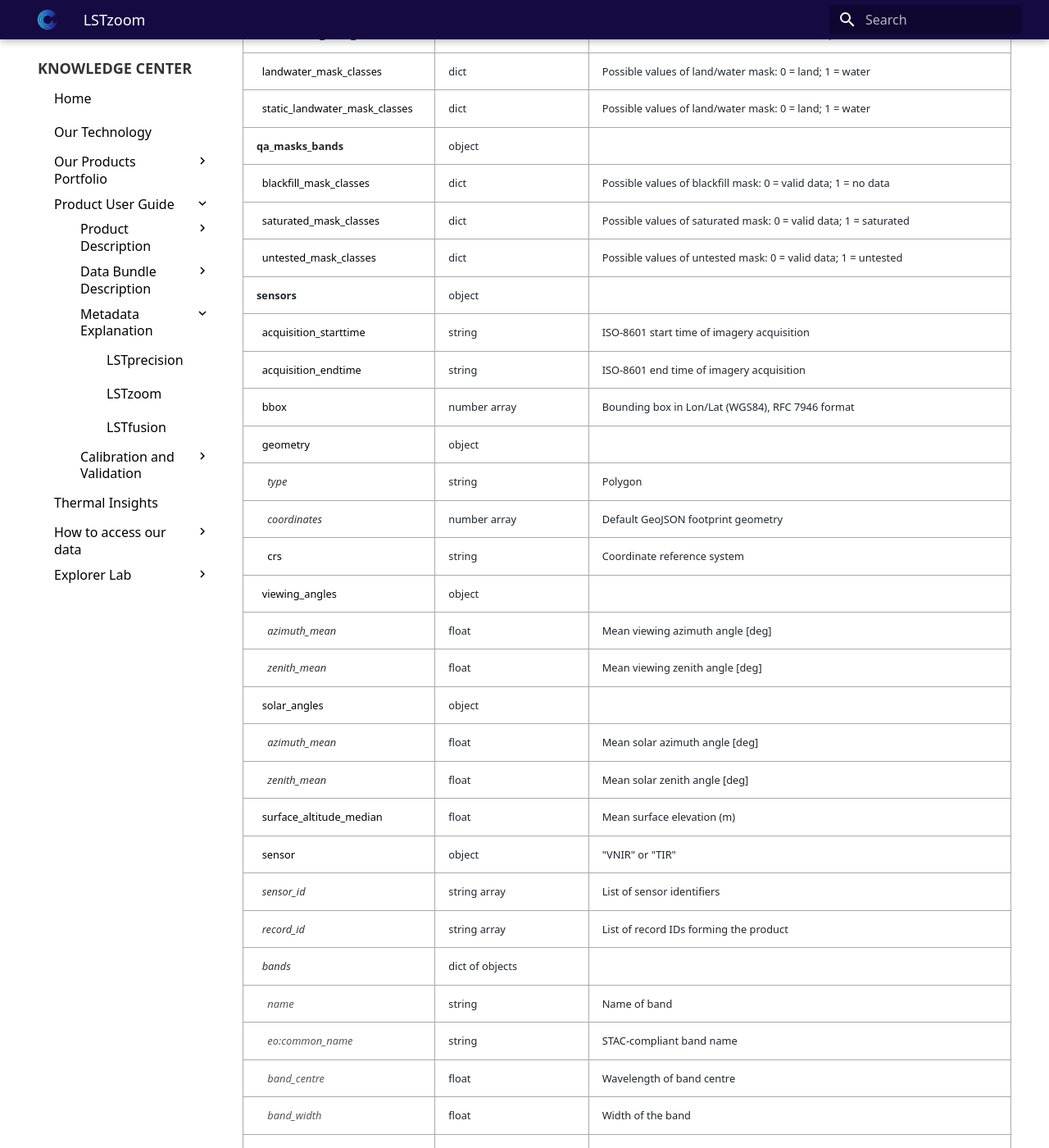
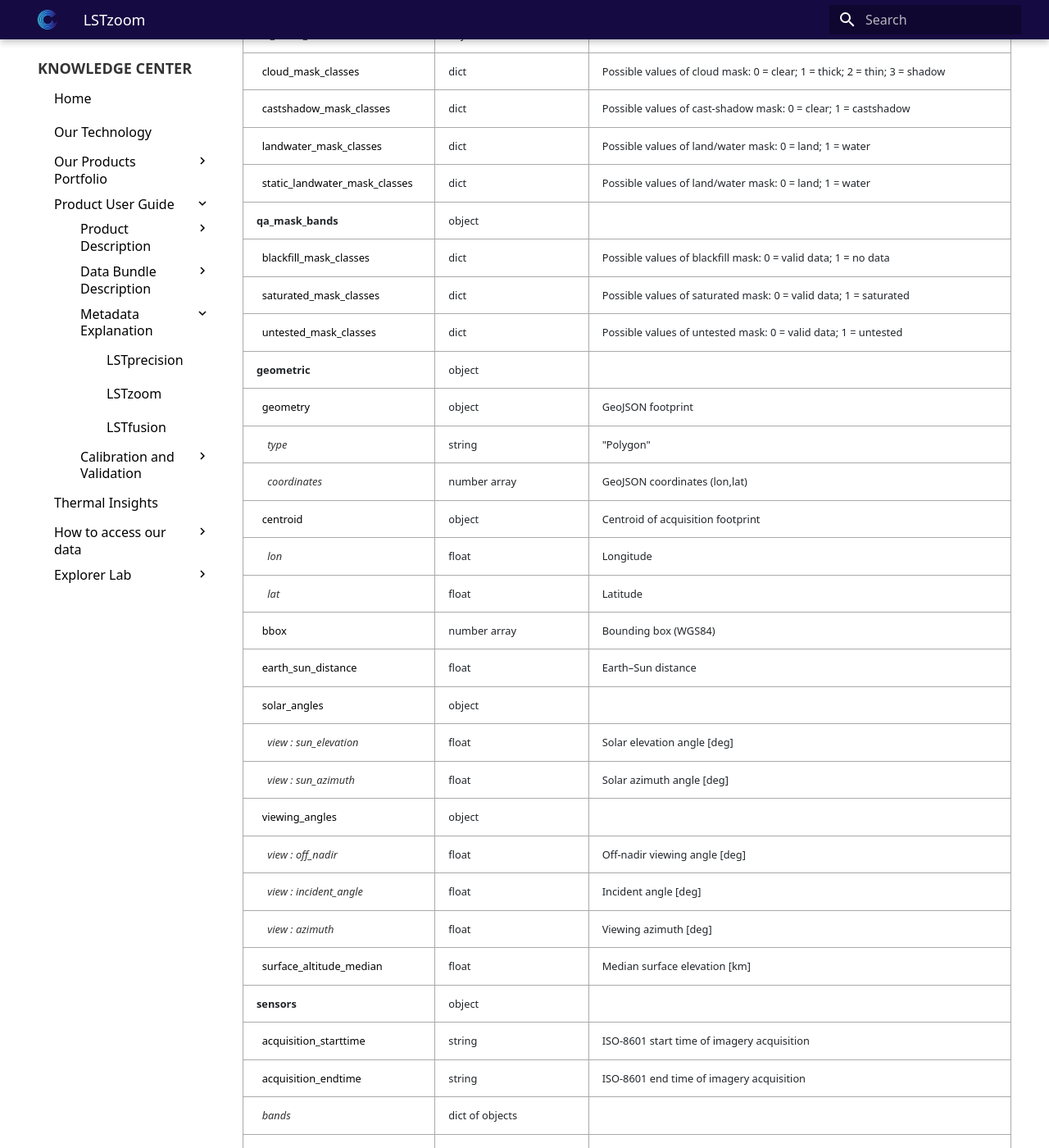
Before and after one commit to constellr/product-lst, an MkDocs documentation site: the page built from docs/LST-zoom-metadata.md, in a window 1280 px wide and 1400 px high, scrolled down 1172 px. Shown: the whole window at 82% size. Built offline with MkDocs 1.6.1 and Material for MkDocs 9.7.7, drawn with Linux system fonts in a browser that asks for light colours; the version menu is left out; some of the changed text lies outside the part shown.

Commit message:
changes for LSTzoom and LSTprecision metadata

```diff
--- a/docs/LST-zoom-metadata.md
+++ b/docs/LST-zoom-metadata.md
@@ -35,7 +35,9 @@ This page describes the metadata file used for L2A products.
   <tr><td class="level-1">processing_scenario</td><td>string</td><td>"NRT" or "RPR"</td></tr>
   <tr><td class="level-1">acquisition_id</td><td>string</td><td>Location and time of acquisition</td></tr>
   <tr><td class="level-1">acquisition_datetime</td><td>string</td><td>Date and time of the acquisition, ISO 8601 format at UTC time</td></tr>
-  <tr><td class="level-1">processing_time</td><td>string</td><td>ISO-8601 string indicating start time of imagery processing</td></tr>
+  <tr><td class="level-1">day_flag</td><td>bool</td><td>Indicates whether acquisition occurred during daytime</td></tr>
+
+  <tr><td class="level-1">processing_time</td><td>string</td><td>Processing start time in ISO 8601 format at UTC time</td></tr>
   <tr><td class="level-1">parent_product_key</td><td>string</td><td> </td></tr>
   <tr><td class="level-1">link</td><td>string</td><td><a href= "https://constellr.github.io/product-lst/Technical-specification/">URL with complementary documentation and data access info</a></td></tr>
   <tr><td class="level-1">source</td><td>string</td><td>"constellr"</td></tr>
@@ -47,39 +49,55 @@ This page describes the metadata file used for L2A products.
   <tr><td class="level-1">thick_cloud_percentage</td><td>float</td><td>Percentage of pixels covered by thick clouds</td></tr>
   <tr><td class="level-1">thin_cloud_percentage</td><td>float</td><td>Percentage of pixels covered by thin clouds</td></tr>
   <tr><td class="level-1">cloud_shadow_percentage</td><td>float</td><td>Percentage of pixels affected by cloud shadows</td></tr>
+    <tr><td class="level-1">cloud_cover_computed</td><td>bool</td><td>Indicates whether cloud cover was computed from masks (true/false)</td></tr>
 
   <!-- mask_arrays -->
-  <tr><td class="level-1">scl_masks_bands</td><td>object</td><td></td></tr>
+  <tr><td class="level-1">scl_mask_bands</td><td>object</td><td></td></tr>
   <tr><td class="level-2">&nbsp;&nbsp;cloud_mask_classes</td><td>dict</td><td>Possible values of cloud mask: 0 = clear; 1 = thick; 2 = thin; 3 = shadow </td></tr>
   <tr><td class="level-2">&nbsp;&nbsp;castshadow_mask_classes</td><td>dict</td><td>Possible values of cast-shadow mask: 0 = clear; 1 = castshadow</td></tr>
   <tr><td class="level-2">&nbsp;&nbsp;landwater_mask_classes</td><td>dict</td><td>Possible values of land/water mask: 0 = land; 1 = water</td></tr>
   <tr><td class="level-2">&nbsp;&nbsp;static_landwater_mask_classes</td><td>dict</td><td>Possible values of land/water mask: 0 = land; 1 = water</td></tr>
 
   <!-- qa mask arrays -->
-  <tr><td class="level-1">qa_masks_bands</td><td>object</td><td></td></tr>
+  <tr><td class="level-1">qa_mask_bands</td><td>object</td><td></td></tr>
   <tr><td class="level-2">&nbsp;&nbsp;blackfill_mask_classes</td><td>dict</td><td>Possible values of blackfill mask: 0 = valid data; 1 = no data </td></tr>
   <tr><td class="level-2">&nbsp;&nbsp;saturated_mask_classes</td><td>dict</td><td>Possible values of saturated mask: 0 = valid data; 1 = saturated </td></tr>
   <tr><td class="level-2">&nbsp;&nbsp;untested_mask_classes</td><td>dict</td><td>Possible values of untested mask: 0 = valid data; 1 = untested </td></tr>
+
+
+  <!-- geometric -->
+<tr><td class="level-1">geometric</td><td>object</td><td></td></tr>
+
+<tr><td class="level-2">&nbsp;&nbsp;geometry</td><td>object</td><td>GeoJSON footprint</td></tr>
+<tr><td class="level-3">&nbsp;&nbsp;&nbsp;&nbsp;type</td><td>string</td><td>"Polygon"</td></tr>
+<tr><td class="level-3">&nbsp;&nbsp;&nbsp;&nbsp;coordinates</td><td>number array</td><td>GeoJSON coordinates (lon,lat)</td></tr>
+
+<tr><td class="level-2">&nbsp;&nbsp;centroid</td><td>object</td><td>Centroid of acquisition footprint</td></tr>
+<tr><td class="level-3">&nbsp;&nbsp;&nbsp;&nbsp;lon</td><td>float</td><td>Longitude</td></tr>
+<tr><td class="level-3">&nbsp;&nbsp;&nbsp;&nbsp;lat</td><td>float</td><td>Latitude</td></tr>
+
+<tr><td class="level-2">&nbsp;&nbsp;bbox</td><td>number array</td><td>Bounding box (WGS84)</td></tr>
+<tr><td class="level-2">&nbsp;&nbsp;earth_sun_distance</td><td>float</td><td>Earth–Sun distance</td></tr>
+
+<tr><td class="level-2">&nbsp;&nbsp;solar_angles</td><td>object</td><td></td></tr>
+<tr><td class="level-3">&nbsp;&nbsp;&nbsp;&nbsp;view : sun_elevation</td><td>float</td><td>Solar elevation angle [deg]</td></tr>
+<tr><td class="level-3">&nbsp;&nbsp;&nbsp;&nbsp;view : sun_azimuth</td><td>float</td><td>Solar azimuth angle [deg]</td></tr>
+
+<tr><td class="level-2">&nbsp;&nbsp;viewing_angles</td><td>object</td><td></td></tr>
+<tr><td class="level-3">&nbsp;&nbsp;&nbsp;&nbsp;view : off_nadir</td><td>float</td><td>Off-nadir viewing angle [deg]</td></tr>
+<tr><td class="level-3">&nbsp;&nbsp;&nbsp;&nbsp;view : incident_angle</td><td>float</td><td>Incident angle [deg]</td></tr>
+<tr><td class="level-3">&nbsp;&nbsp;&nbsp;&nbsp;view : azimuth</td><td>float</td><td>Viewing azimuth [deg]</td></tr>
+
+<tr><td class="level-2">&nbsp;&nbsp;surface_altitude_median</td><td>float</td><td>Median surface elevation [km]</td></tr>
+
 
   <!-- sensors -->
   <tr><td class="level-1">sensors</td><td>object</td><td></td></tr>
   <tr><td class="level-2">&nbsp;&nbsp;acquisition_starttime</td><td>string</td><td>ISO-8601 start time of imagery acquisition</td></tr>
   <tr><td class="level-2">&nbsp;&nbsp;acquisition_endtime</td><td>string</td><td>ISO-8601 end time of imagery acquisition</td></tr>
-  <tr><td class="level-2">&nbsp;&nbsp;bbox</td><td>number array</td><td>Bounding box in Lon/Lat (WGS84), RFC 7946 format</td></tr>
-  <tr><td class="level-2">&nbsp;&nbsp;geometry</td><td>object</td><td></td></tr>
-  <tr><td class="level-3">&nbsp;&nbsp;&nbsp;&nbsp;type</td><td>string</td><td>Polygon</td></tr>
-  <tr><td class="level-3">&nbsp;&nbsp;&nbsp;&nbsp;coordinates</td><td>number array</td><td>Default GeoJSON footprint geometry</td></tr>
-  <tr><td class="level-2">&nbsp;&nbsp;&nbsp;&nbsp;crs</td><td>string</td><td>Coordinate reference system</td></tr>
-  <tr><td class="level-2">&nbsp;&nbsp;viewing_angles</td><td>object</td><td></td></tr>
-  <tr><td class="level-3">&nbsp;&nbsp;&nbsp;&nbsp;azimuth_mean</td><td>float</td><td>Mean viewing azimuth angle [deg]</td></tr>
-  <tr><td class="level-3">&nbsp;&nbsp;&nbsp;&nbsp;zenith_mean</td><td>float</td><td>Mean viewing zenith angle [deg]</td></tr>
-  <tr><td class="level-2">&nbsp;&nbsp;solar_angles</td><td>object</td><td></td></tr>
-  <tr><td class="level-3">&nbsp;&nbsp;&nbsp;&nbsp;azimuth_mean</td><td>float</td><td>Mean solar azimuth angle [deg]</td></tr>
-  <tr><td class="level-3">&nbsp;&nbsp;&nbsp;&nbsp;zenith_mean</td><td>float</td><td>Mean solar zenith angle [deg]</td></tr>
-  <tr><td class="level-2">&nbsp;&nbsp;surface_altitude_median</td><td>float</td><td>Mean surface elevation (m)</td></tr>
-  <tr><td class="level-2">&nbsp;&nbsp;sensor</td><td>object</td><td>"VNIR" or "TIR"</td></tr>
-  <tr><td class="level-3">&nbsp;&nbsp;sensor_id</td><td>string array</td><td>List of sensor identifiers</td></tr>
-  <tr><td class="level-3">&nbsp;&nbsp;record_id</td><td>string array</td><td>List of record IDs forming the product</td></tr>
+
+
+
 
   <!-- bands -->
   <tr><td class="level-3">&nbsp;&nbsp;bands</td><td>dict of objects</td><td></td></tr>
@@ -87,9 +105,9 @@ This page describes the metadata file used for L2A products.
   <tr><td class="level-4">&nbsp;&nbsp;&nbsp;&nbsp;eo:common_name</td><td>string</td><td>STAC-compliant band name</td></tr>
   <tr><td class="level-4">&nbsp;&nbsp;&nbsp;&nbsp;band_centre</td><td>float</td><td>Wavelength of band centre</td></tr>
   <tr><td class="level-4">&nbsp;&nbsp;&nbsp;&nbsp;band_width</td><td>float</td><td>Width of the band</td></tr>
-  <tr><td class="level-4">&nbsp;&nbsp;&nbsp;&nbsp;band_wavelength_unit</td><td>string</td><td>"µm"</td></tr>
+  <tr><td class="level-4">&nbsp;&nbsp;&nbsp;&nbsp;band_wavelength_unit</td><td>string</td><td>µm</td></tr>
   <tr><td class="level-4">&nbsp;&nbsp;&nbsp;&nbsp;resolutions</td><td>number array</td><td>Spatial resolution for this band</td></tr>
-  <tr><td class="level-4">&nbsp;&nbsp;&nbsp;&nbsp;resolution_unit</td><td>string</td><td>"m"</td></tr>
+  <tr><td class="level-4">&nbsp;&nbsp;&nbsp;&nbsp;resolution_unit</td><td>string</td><td>m</td></tr>
   <tr><td class="level-4">&nbsp;&nbsp;&nbsp;&nbsp;dimensions</td><td>integer array</td><td>Rows and columns of the image</td></tr>
 
   <!-- esun -->
@@ -113,7 +131,7 @@ This page describes the metadata file used for L2A products.
   <tr><td class="level-2">&nbsp;&nbsp;VNIR</td><td>object</td><td></td></tr>
   <tr><td class="level-3">&nbsp;&nbsp;&nbsp;&nbsp;sensor_id</td><td>string array</td><td>List of sensor identifiers</td></tr>
   <tr><td class="level-3">&nbsp;&nbsp;&nbsp;&nbsp;TCO3</td><td>float</td><td>Total ozone column (DU)</td></tr>
-  <tr><td class="level-3">&nbsp;&nbsp;&nbsp;&nbsp;TCO3_unit</td><td>string</td><td>"Dobson Unit"</td></tr>
+  <tr><td class="level-3">&nbsp;&nbsp;&nbsp;&nbsp;TCO3_unit</td><td>string</td><td>Dobson Unit</td></tr>
   <tr><td class="level-3">&nbsp;&nbsp;&nbsp;&nbsp;TCO3_source</td><td>string</td><td>"CAMS_fc" / "ERA5"</td></tr>
 
   <!-- AOT -->
@@ -122,12 +140,12 @@ This page describes the metadata file used for L2A products.
   <tr><td class="level-4">&nbsp;&nbsp;&nbsp;&nbsp;&nbsp;&nbsp;AOT_unit</td><td>string</td><td>"1"</td></tr>
   <tr><td class="level-4">&nbsp;&nbsp;&nbsp;&nbsp;&nbsp;&nbsp;AOT_source</td><td>string</td><td>Source ("constellr_DDV" or "CAMS_fc")</td></tr>
   <tr><td class="level-4">&nbsp;&nbsp;&nbsp;&nbsp;&nbsp;&nbsp;DDV_percentage</td><td>float</td><td>% of DDV(S) pixels (NA if source is "CAMS_fc")</td></tr>
-  <tr><td class="level-4">&nbsp;&nbsp;&nbsp;&nbsp;&nbsp;&nbsp;AOT_file_id</td><td>string</td><td>Filename of L2A AOT product (NA if "CAMS_fc")</td></tr>
+  <!-- <tr><td class="level-4">&nbsp;&nbsp;&nbsp;&nbsp;&nbsp;&nbsp;AOT_file_id</td><td>string</td><td>Filename of L2A AOT product (NA if "CAMS_fc")</td></tr>
   <tr><td class="level-4">&nbsp;&nbsp;&nbsp;&nbsp;&nbsp;&nbsp;AOT_type</td><td>string</td><td>"uint16"; NA if "CAMS_fc"</td></tr>
   <tr><td class="level-4">&nbsp;&nbsp;&nbsp;&nbsp;&nbsp;&nbsp;AOT_offset</td><td>float</td><td>Offset to compute AOT from readings (AOT = DN × scale_factor + offset)</td></tr>
   <tr><td class="level-4">&nbsp;&nbsp;&nbsp;&nbsp;&nbsp;&nbsp;AOT_scale_factor</td><td>float</td><td>Scale factor to compute AOT from readings (AOT = DN × scale_factor + offset)</td></tr>
   <tr><td class="level-4">&nbsp;&nbsp;&nbsp;&nbsp;&nbsp;&nbsp;AOT_nodata</td><td>integer</td><td>Fill value</td></tr>
-  <tr><td class="level-4">&nbsp;&nbsp;&nbsp;&nbsp;&nbsp;&nbsp;AOT_format</td><td>string</td><td>"COG"; NA if "CAMS_fc"</td></tr>
+  <tr><td class="level-4">&nbsp;&nbsp;&nbsp;&nbsp;&nbsp;&nbsp;AOT_format</td><td>string</td><td>"COG"; NA if "CAMS_fc"</td></tr> -->
   <tr><td class="level-4">&nbsp;&nbsp;&nbsp;&nbsp;&nbsp;&nbsp;topographic_correction</td><td>bool</td><td>Topographic correction applied?</td></tr>
   <tr><td class="level-4">&nbsp;&nbsp;&nbsp;&nbsp;&nbsp;&nbsp;adjacency_correction</td><td>bool</td><td>Adjacency correction applied?</td></tr>
 
@@ -149,7 +167,7 @@ This page describes the metadata file used for L2A products.
   <tr><td class="level-3">&nbsp;&nbsp;&nbsp;&nbsp;SR</td><td>object</td><td></td></tr>
   <tr><td class="level-4">&nbsp;&nbsp;&nbsp;&nbsp;&nbsp;&nbsp;topographic_correction</td><td>bool</td><td>Topographic correction applied?</td></tr>
   <tr><td class="level-4">&nbsp;&nbsp;&nbsp;&nbsp;&nbsp;&nbsp;adjacency_correction</td><td>bool</td><td>Adjacency correction applied?</td></tr>
-  <tr><td class="level-4">&nbsp;&nbsp;&nbsp;&nbsp;&nbsp;&nbsp;SR_unit</td><td>string</td><td>"1"</td></tr>
+  <tr><td class="level-4">&nbsp;&nbsp;&nbsp;&nbsp;&nbsp;&nbsp;SR_unit</td><td>string</td><td>1</td></tr>
   <tr><td class="level-4">&nbsp;&nbsp;&nbsp;&nbsp;&nbsp;&nbsp;SR_type</td><td>string</td><td>"uint16"</td></tr>
   <tr><td class="level-4">&nbsp;&nbsp;&nbsp;&nbsp;&nbsp;&nbsp;SR_offset</td><td>float</td><td>Offset to compute SR from readings (SR = DN × scale_factor + offset)</td></tr>
   <tr><td class="level-4">&nbsp;&nbsp;&nbsp;&nbsp;&nbsp;&nbsp;SR_scale_factor</td><td>float</td><td>Scale factor to compute SR from readings (SR = DN × scale_factor + offset)</td></tr>
@@ -165,26 +183,26 @@ This page describes the metadata file used for L2A products.
   <tr><td class="level-2">&nbsp;&nbsp;TIR</td><td>object</td><td></td></tr>
   <tr><td class="level-3">&nbsp;&nbsp;&nbsp;&nbsp;sensor_id</td><td>string array</td><td>List of sensor identifiers</td></tr>
   <tr><td class="level-3">&nbsp;&nbsp;&nbsp;&nbsp;TCO3</td><td>float</td><td>Total ozone column (DU)</td></tr>
-  <tr><td class="level-3">&nbsp;&nbsp;&nbsp;&nbsp;TCO3_unit</td><td>string</td><td>"Dobson Unit"</td></tr>
+  <tr><td class="level-3">&nbsp;&nbsp;&nbsp;&nbsp;TCO3_unit</td><td>string</td><td>Dobson Unit</td></tr>
   <tr><td class="level-3">&nbsp;&nbsp;&nbsp;&nbsp;TCO3_source</td><td>string</td><td>"CAMS_fc" / "ERA5"</td></tr>
   <tr><td class="level-3">&nbsp;&nbsp;&nbsp;&nbsp;AOT_median</td><td>float</td><td>Median AOT used to retrieve LSTs</td></tr>
-  <tr><td class="level-3">&nbsp;&nbsp;&nbsp;&nbsp;AOT_unit</td><td>string</td><td>"1"</td></tr>
+  <tr><td class="level-3">&nbsp;&nbsp;&nbsp;&nbsp;AOT_unit</td><td>string</td><td>1</td></tr>
   <tr><td class="level-3">&nbsp;&nbsp;&nbsp;&nbsp;AOT_source</td><td>string</td><td>"Fixed"/"constellr_DDV"/"CAMS_fc"</td></tr>
-  <tr><td class="level-3">&nbsp;&nbsp;&nbsp;&nbsp;AOT_file_id</td><td>string</td><td>Filename of L2A AOT product (NA if "CAMS_fc")</td></tr>
+  <!-- <tr><td class="level-3">&nbsp;&nbsp;&nbsp;&nbsp;AOT_file_id</td><td>string</td><td>Filename of L2A AOT product (NA if "CAMS_fc")</td></tr> -->
   <tr><td class="level-3">&nbsp;&nbsp;&nbsp;&nbsp;TCWV_median</td><td>float</td><td>Median TCWV used to retrieve LSTs</td></tr>
-  <tr><td class="level-3">&nbsp;&nbsp;&nbsp;&nbsp;TCWV_unit</td><td>string</td><td>"g/cm²"</td></tr>
+  <tr><td class="level-3">&nbsp;&nbsp;&nbsp;&nbsp;TCWV_unit</td><td>string</td><td>g/cm²</td></tr>
   <tr><td class="level-3">&nbsp;&nbsp;&nbsp;&nbsp;TCWV_source</td><td>string</td><td>"constellr"/"CAMS_fc"/"ERA5"</td></tr>
-  <tr><td class="level-3">&nbsp;&nbsp;&nbsp;&nbsp;TCWV_file_id</td><td>string</td><td>Filename of L2A TCWV product (NA if "ERA5" or "CAMS_fc")</td></tr>
+  <!-- <tr><td class="level-3">&nbsp;&nbsp;&nbsp;&nbsp;TCWV_file_id</td><td>string</td><td>Filename of L2A TCWV product (NA if "ERA5" or "CAMS_fc")</td></tr> -->
 
   <!-- ST -->
-  <tr><td class="level-3">&nbsp;&nbsp;&nbsp;&nbsp;ST</td><td>object</td><td></td></tr>
+  <!-- <tr><td class="level-3">&nbsp;&nbsp;&nbsp;&nbsp;ST</td><td>object</td><td></td></tr>
   <tr><td class="level-4">&nbsp;&nbsp;&nbsp;&nbsp;&nbsp;&nbsp;ST_type</td><td>string</td><td>"uint16"</td></tr>
   <tr><td class="level-4">&nbsp;&nbsp;&nbsp;&nbsp;&nbsp;&nbsp;ST_offset</td><td>float</td><td>Offset to compute ST from readings (st = DN × scale_factor + offset)</td></tr>
   <tr><td class="level-4">&nbsp;&nbsp;&nbsp;&nbsp;&nbsp;&nbsp;ST_scale_factor</td><td>float</td><td>Scale factor to compute ST from readings (st = DN × scale_factor + offset)</td></tr>
   <tr><td class="level-4">&nbsp;&nbsp;&nbsp;&nbsp;&nbsp;&nbsp;ST_unit</td><td>string</td><td>"K"</td></tr>
   <tr><td class="level-4">&nbsp;&nbsp;&nbsp;&nbsp;&nbsp;&nbsp;ST_nodata</td><td>integer</td><td>Fill in value</td></tr>
   <tr><td class="level-4">&nbsp;&nbsp;&nbsp;&nbsp;&nbsp;&nbsp;ST_format</td><td>string</td><td>"COG"</td></tr>
-
+  -->
   <!-- EMIS -->
   <!-- <tr><td class="level-3">&nbsp;&nbsp;&nbsp;&nbsp;EMIS</td><td>object</td><td></td></tr>
   <tr><td class="level-4">&nbsp;&nbsp;&nbsp;&nbsp;&nbsp;&nbsp;EMIS_type</td><td>string</td><td>"uint16"</td></tr>
```
Also changed, not shown: docs/LST-precision-metadata.md (+1 -1 lines).
